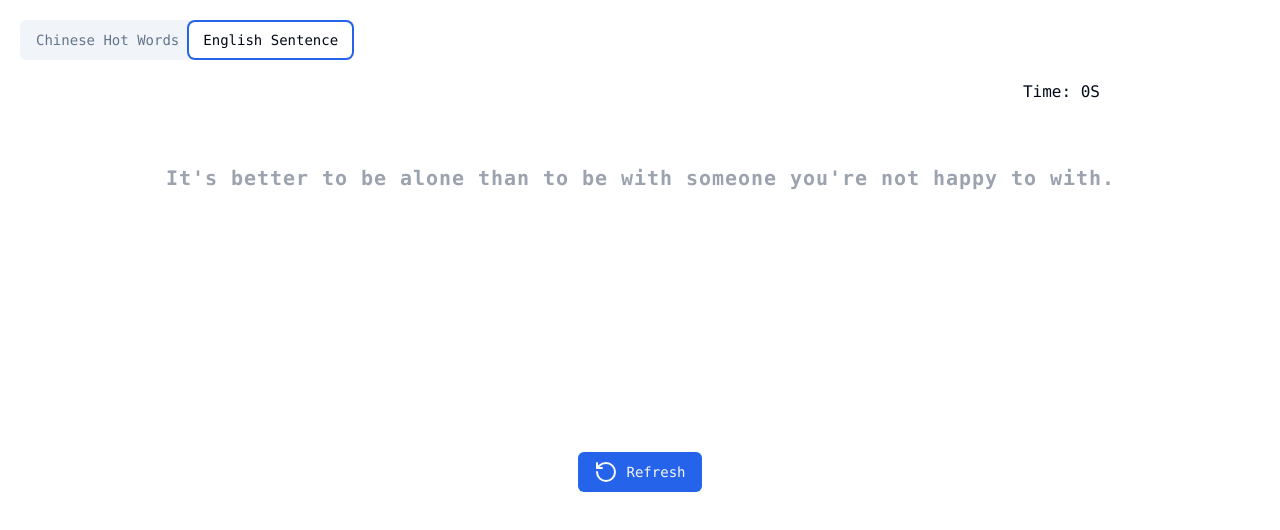
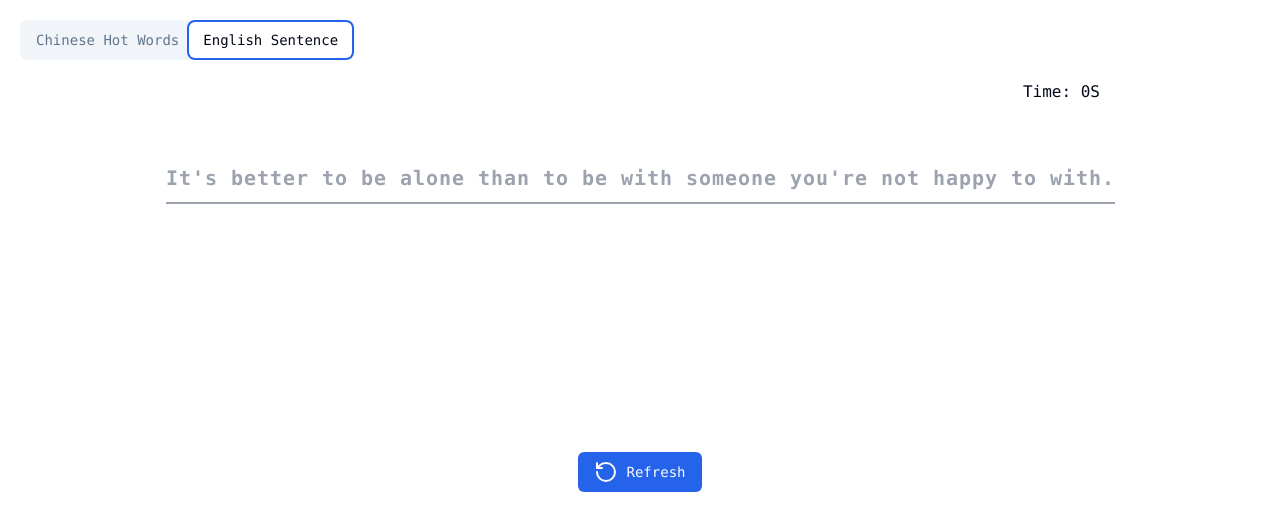
Before and after one commit to sinecat/typing-site, a Next.js app: page / in a window 1280 px wide. Both pictures are taken after a click on the tab "English Sentence". Shown: the top 530 px of the page. Built offline with nearby package versions, Linux system fonts and the light colour scheme.

Commit message:
feat： 英文输入功能添加底部边框

```diff
--- a/src/components/SentenceTextBoard/index.tsx
+++ b/src/components/SentenceTextBoard/index.tsx
@@ -1,4 +1,5 @@
 import React, {ComponentProps, useEffect, useMemo, useRef, useState} from 'react';
+import {cn} from "@/lib/utils";
 
 type SentenceTextBoardProps = ComponentProps<any> & {
     inputValue: string;
@@ -60,18 +61,21 @@ const SentenceTypingBoard = (props:SentenceTextBoardProps) => {
                     {
                         targetValue?.map((word: string, index: number) => {
                             let currentColor = '';
+                            let currentBorderColor =''
                             if (inputValue[index]) {
                                 if (inputValue[index] === word) {
                                     currentColor = 'text-primary';
+                                    currentBorderColor = 'border-primary'
                                 } else {
                                     currentColor = 'danger';
+                                    currentBorderColor = 'border-red-500'
                                 }
                             } else {
                                 currentColor = 'no-input';
+                                currentBorderColor = 'border-gray-400'
                             }
                             return (
-                                <div key={word + index}
-                                     className={`letter inline-block text-center font-semibold w-[13px] h-10 ${currentColor}`}>
+                                <div key={word + index} className={`letter inline-block text-center font-semibold w-[13px] h-10 ${currentColor} border-b-2 ${currentBorderColor}`}>
                                     {word}
                                 </div>
                             );
```
